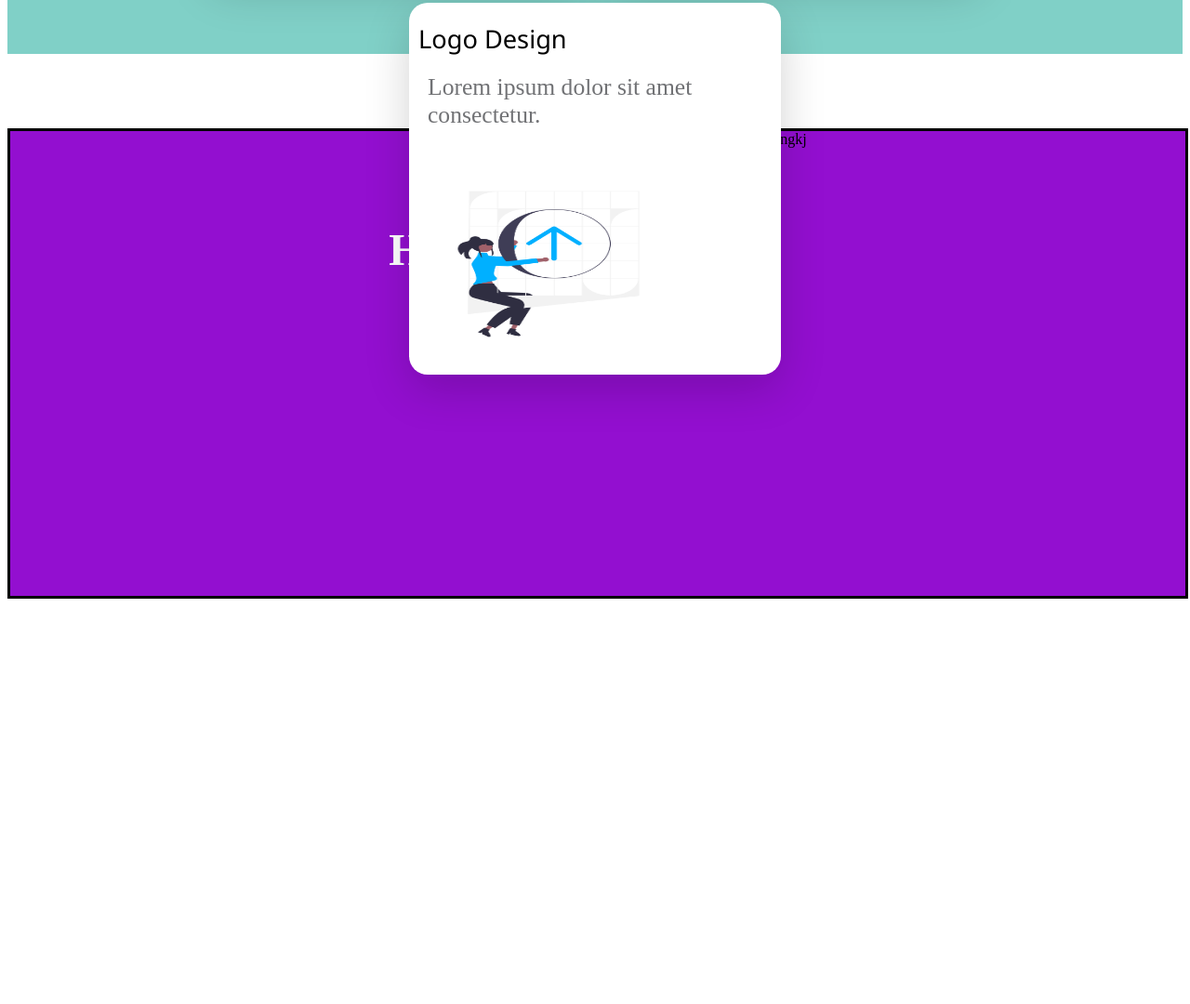
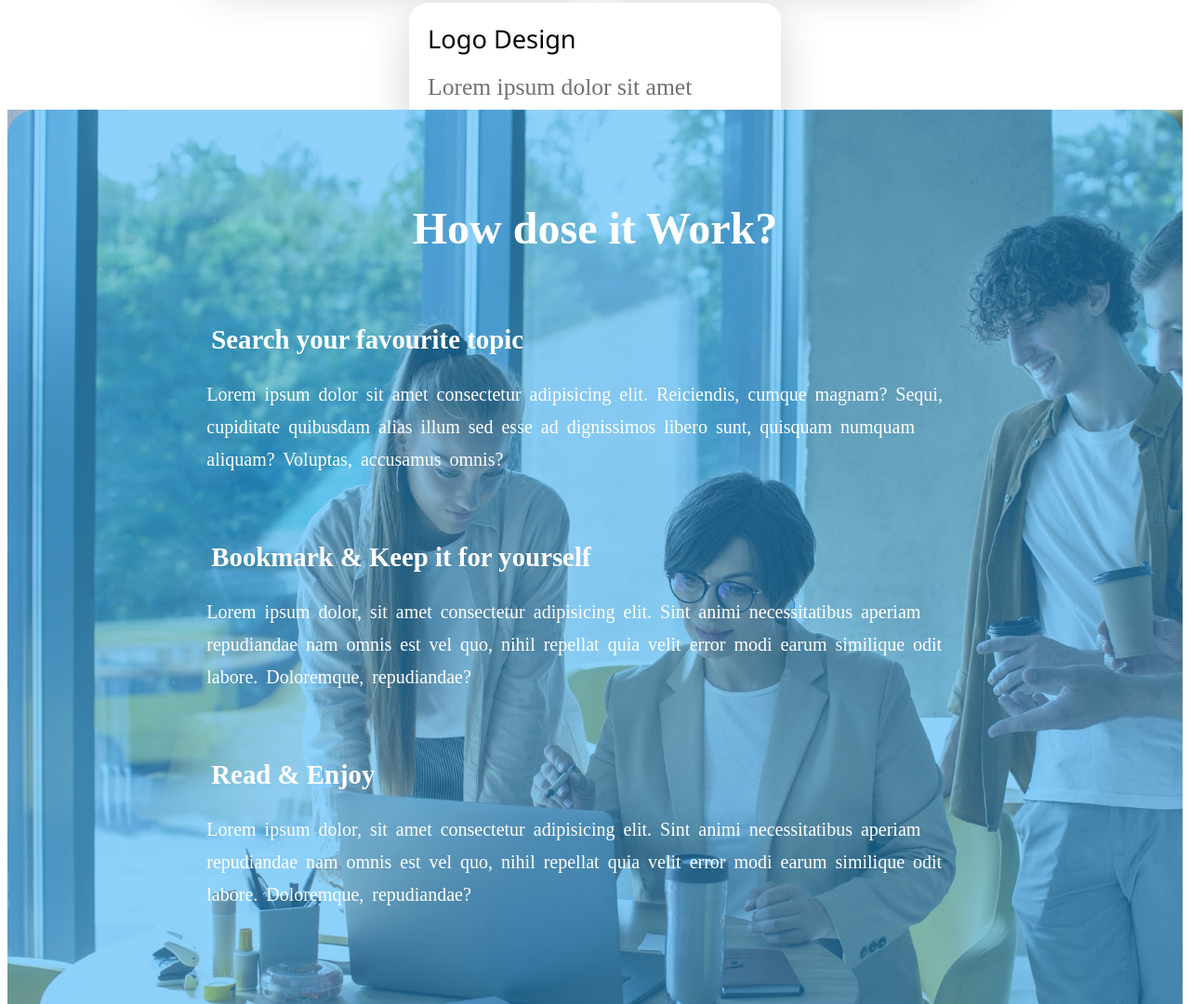
Before and after one commit to SURYA-200346/Design-web, a plain HTML site: page index.html in a window 1280 px wide. Shown: the part 1720-2800 px from the top of the page at 93% size. Before the commit the page ends 2372 px from the top, so only its background shows below. Drawn offline with Linux system fonts and the light colour scheme.

Commit message:
add browes section

```diff
--- a/index.css
+++ b/index.css
@@ -61,7 +61,8 @@
 .dropdown-content {
     display: none;
     position: absolute;
-    background-color: #151414;
+    background-color: #030303;
+
     width: 200px;
     box-shadow: 0px 8px 16px 0px rgba(0, 0, 0, 0.2);
     padding: 10px 10px;
@@ -102,10 +103,10 @@
 }
 
 .container h1 {
-   position: absolute;
-   top:-35%;
-     width: 70%;
-     right: 30%;
+    position: absolute;
+    top: -35%;
+    width: 70%;
+    right: 30%;
     margin: 0;
     font-size: 4.2em;
     color: white;
@@ -162,7 +163,7 @@ form input[type="search"] {
     position: absolute;
     top: -20%;
     left: 15%;
-    width: 70%;
+    min-width: 70%;
     height: 500px;
     /* background-color: rgb(234, 11, 11);   */
 }
@@ -322,7 +323,8 @@ form input[type="search"] {
 
 .container-list li a {
     text-decoration: none;
-    padding: 40px;
+    padding: 40px 40px 15px 40px;
+    /* padding-bottom: 10px; */
     font-size: 1.5em;
     color: rgb(119, 116, 116);
 }
@@ -340,7 +342,7 @@ form input[type="search"] {
     justify-content: center;
     position: relative;
     top: 100%;
-    background-color: #80d0c7;
+    /* background-color: #80d0c7; */
 }
 
 .container-card {
@@ -355,34 +357,109 @@ form input[type="search"] {
     border-radius: 20px;
     box-shadow: 0 1rem 3rem rgba(0, 0, 0, .175);
 }
+
 .container-card h2 {
-   font-family: 'Segoe UI', Tahoma, Geneva, Verdana, sans-serif;
-   font-size: 1.7em;
-    top:10%;
-    margin: 0 10px;
+    font-family: 'Segoe UI', Tahoma, Geneva, Verdana, sans-serif;
+    font-size: 1.7em;
+    top: 10%;
+    margin: 0 10px 0 20px;
     margin-top: 20px;
     font-weight: 500;
 }
+
 .container-card p {
     margin-top: 0;
-    top:20%;
+    top: 20%;
     color: #717275;
     padding-left: 20px;
     font-size: 1.6em;
 }
+.container-card:hover{
+    transform: translateY(-10px);
+    transition-duration: 0.5s;
+}
 /* section-4 */
 
-#section-4{
+#section-4 {
     width: 100%;
-    height: 500px;
-    margin-top: 80px;
+    height: 1000px;
+    margin-top: 60px;
     display: flex;
-    border: 3px solid black;
+    position: relative;
     justify-content: center;
-    background-color: #930fd0;
+    align-content: center;
+    background-image: url(images/colleagues-working-cozy-office-medium-shot.jpg);
+    background-size: cover;
+    z-index: 2;
 }
-#section-4 h2{
+
+#section-4::before {
+    content: '';
+    position: absolute;
+    top: 0;
+    left: 0;
+    width: 100%;
+    height: 100%;
+    background-color: #23aaf8da;
+    opacity: 0.6;
+    z-index: 1;
+    border-radius: 30px;
+}
+
+#section-4 h2 {
     padding-top: 60px;
+    display: inline;
+
+    height: 50px;
     color: white;
+    /* background-color: #0f12d0; */
     font-size: 3em;
+    z-index: 3;
 }
+
+.section-4-contanier {
+    display: flex;
+    position: absolute;
+    width: 70%;
+    height: auto;
+    left: 13%;
+    top: 20%;
+    z-index: 4;
+    margin: 0;
+    /* background-color: #0f12d0; */
+}
+.section-4-contanier .img-icons{
+    display: flex;
+    position: relative;
+    flex-direction: column;
+    background-color: #151414;
+}
+.img-icons img{
+    /* display: flex; */
+    flex-direction: column;
+    align-content: space-evenly;
+}
+.section-4-contanier ul {
+    /* width: 100%; */
+    list-style-type:none;
+
+
+}
+
+.section-4-contanier li h3{
+    padding: 15px;
+    font-size: 1.8em;
+    color: white;
+    margin-top: 0;
+    margin-bottom: 0;
+}
+
+.section-4-contanier p {
+    color: white;
+    padding: 10px 0 40px 10px;
+    margin: 0 0 16px;
+    font-size: 20px;
+    word-spacing: 4px;
+    font-family:'open sans'sans-serif;
+    line-height: 35px;
+}
--- a/index.html
+++ b/index.html
@@ -18,10 +18,10 @@
                 </div>
                 <div>
                     <ul>
-                        <li><a href="#section-1">HOME</a></li>
-                        <li><a href="">BROWSE TOPICS</a></li>
-                        <li><a href="">HOW IT WORKS</a></li>
-                        <li><a href="">FAQS</a></li>
+                        <li><a href="#Home">HOME</a></li>
+                        <li><a href="#browse topics">BROWSE TOPICS</a></li>
+                        <li><a href="#how it works">HOW IT WORKS</a></li>
+                        <li><a href="#fa">FAQS</a></li>
                         <li><a href="">CONTACT</a></li>
 
                         <div class="dropdown">
@@ -110,10 +110,35 @@
             </div>
         </section>
         <section id="section-4">
-          <h2>How dose it Work?</h2>
-          <div class="section-4-contanier">
-            dgkjngkj
-          </div>
+            <h2>How dose it Work?</h2>
+            <div class="section-4-contanier">
+                <!-- <div class="img-icons">
+                <img src="images/search.png" alt="" style="width: 80px;height: 80px;background-color: #13547a; border-radius: 40%;">
+                <img src="images/twitter.png" alt="" style="width: 50px;height: 50px;">
+                 <img src="images/twitter.png" alt="" style="width: 50px;height: 50px;">
+                </div> -->
+                <ul>
+                    <li>
+
+                        <h3>Search your favourite topic</h3>
+                        <p>Lorem ipsum dolor sit amet consectetur adipisicing elit. Reiciendis, cumque magnam? Sequi,
+                            cupiditate quibusdam alias illum sed esse ad dignissimos libero sunt, quisquam numquam
+                            aliquam? Voluptas, accusamus omnis?</p>
+                    </li>
+                    <li>
+                <h3>       Bookmark & Keep it for yourself</h3>
+                        <p>Lorem ipsum dolor, sit amet consectetur adipisicing elit. Sint animi necessitatibus aperiam
+                            repudiandae nam omnis est vel quo, nihil repellat quia velit error modi earum similique odit
+                            labore. Doloremque, repudiandae?</p>
+                    </li>
+                    <li>
+                        <h3>Read & Enjoy</h3>
+                        <p>Lorem ipsum dolor, sit amet consectetur adipisicing elit. Sint animi necessitatibus aperiam
+                            repudiandae nam omnis est vel quo, nihil repellat quia velit error modi earum similique odit
+                            labore. Doloremque, repudiandae?</p>
+                    </li>
+                </ul>
+            </div>
         </section>
     </main>
 </body>
```
Also changed, not shown: images/search (2).png (added).
